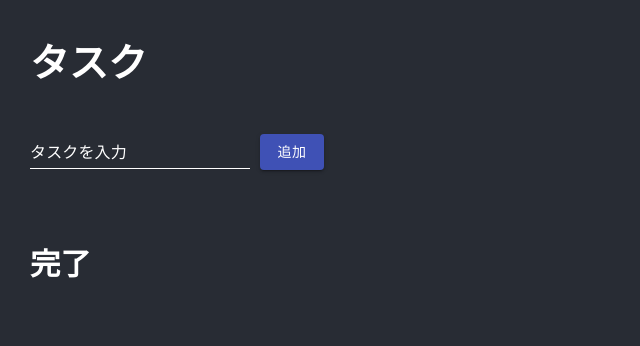
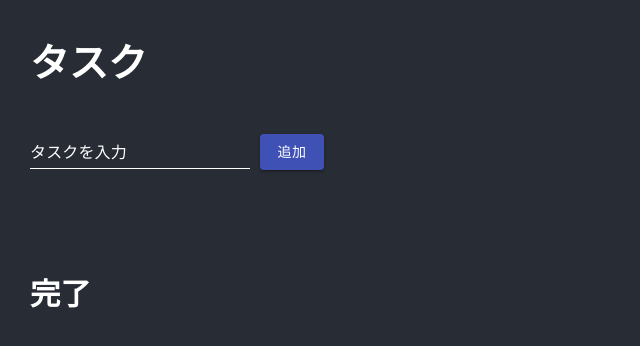
Before and after one commit to ibis7895123/todo_app, a React (Create React App) app: page / in a window 1280 px wide. Shown: the top 346 px of the page, without its empty margins (0-640 px from the left). Built offline with nearby package versions, Linux system fonts and the light colour scheme.

Commit message:
スタイル修正

```diff
--- a/src/screens/App/App.tsx
+++ b/src/screens/App/App.tsx
@@ -138,7 +138,7 @@ function App(): JSX.Element {
 }
 
 const TaskInputDiv = styled.div`
-  padding: 0 0 20px;
+  padding: 0 0 30px;
 `
 
 const AddTaskButton = styled(Button)`
@@ -147,7 +147,7 @@ const AddTaskButton = styled(Button)`
 `
 
 const TaskDoneTitle = styled.h3`
-  margin-top: 50px;
+  margin-top: 70px;
 `
 
 export default App
```
